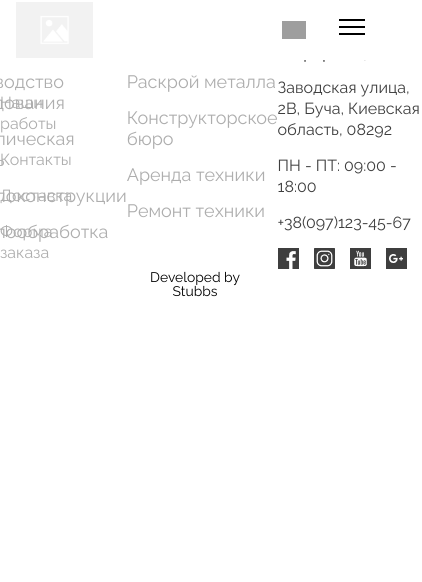
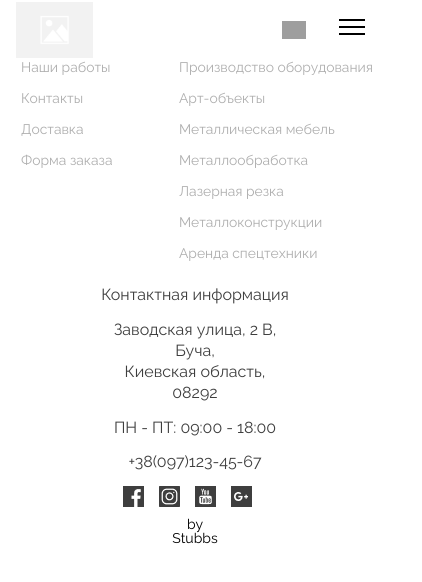
Before and after one commit to pseleznov/test, a React (Create React App) app: page / in a window 390 px wide. Shown: the top 582 px of the page, 422 px wide, since content can reach past the window. Built offline with nearby package versions, Linux system fonts and the light colour scheme; grey boxes are pictures that could not be loaded.

Commit message:
finish adaptive footer

```diff
--- a/src/components/Footer/Footer.css
+++ b/src/components/Footer/Footer.css
@@ -1,6 +1,65 @@
 .footerWrapper {
   height: 300px;
   padding-top: 20px;
+  position: relative;
+}
+
+@media screen and (max-width: 768px) {
+  .footerWrapper {
+    height: 540px;
+  }
+}
+
+.footerWrapper .goldenLine {
+  position: absolute;
+  top: 0;
+  width: 1px;
+  height: 55px;
+  background: #E4B56B;
+}
+
+@media screen and (max-width: 1024px) {
+  .footerWrapper .goldenLine {
+    display: none;
+  }
+}
+
+@media screen and (max-width: 768px) {
+  .footerWrapper .goldenLine {
+    display: block;
+  }
+}
+
+.footerWrapper .goldenLine.one {
+  left: 415px;
+}
+
+@media screen and (max-width: 1320px) {
+  .footerWrapper .goldenLine.one {
+    left: 200px;
+  }
+}
+
+@media screen and (max-width: 768px) {
+  .footerWrapper .goldenLine.one {
+    left: 127px;
+  }
+}
+
+.footerWrapper .goldenLine.two {
+  left: 914px;
+}
+
+@media screen and (max-width: 1320px) {
+  .footerWrapper .goldenLine.two {
+    left: 700px;
+  }
+}
+
+@media screen and (max-width: 768px) {
+  .footerWrapper .goldenLine.two {
+    left: 349px;
+  }
 }
 
 .footerWrapper .footergrid {
@@ -10,6 +69,32 @@
       grid-template-columns: 20.73529% 50.44118% 28.67647%;
   -ms-grid-rows: (250px)[1];
       grid-template-rows: repeat(1, 250px);
+}
+
+@media screen and (max-width: 768px) {
+  .footerWrapper .footergrid {
+    -ms-grid-columns: 123fr 236fr;
+        grid-template-columns: 123fr 236fr;
+    row-gap: 15px;
+        grid-template-areas: "info service"
+ "contacts contacts";
+  }
+  .footerWrapper .footergrid .info {
+    -ms-grid-row: 1;
+    -ms-grid-column: 1;
+    grid-area: info;
+  }
+  .footerWrapper .footergrid .serviceComp {
+    -ms-grid-row: 1;
+    -ms-grid-column: 2;
+    grid-area: service;
+  }
+  .footerWrapper .footergrid .contacts {
+    -ms-grid-row: 2;
+    -ms-grid-column: 1;
+    -ms-grid-column-span: 2;
+    grid-area: contacts;
+  }
 }
 
 .footerWrapper .footergrid .info {
@@ -38,6 +123,14 @@
   margin-bottom: 30px;
 }
 
+@media screen and (max-width: 768px) {
+  .footerWrapper .footergrid .info .infoWrapper .title {
+    margin-bottom: 20px;
+    font-size: 0.89em;
+    line-height: 19px;
+  }
+}
+
 .footerWrapper .footergrid .info .infoWrapper span {
   margin-bottom: 15px;
   font-size: 0.89em;
@@ -45,7 +138,14 @@
   color: #AEAEAE;
 }
 
-.footerWrapper .footergrid .service {
+@media screen and (max-width: 768px) {
+  .footerWrapper .footergrid .info .infoWrapper span {
+    font-size: 0.77em;
+    line-height: 16px;
+  }
+}
+
+.footerWrapper .footergrid .serviceComp {
   display: -webkit-box;
   display: -ms-flexbox;
   display: flex;
@@ -54,29 +154,36 @@
           justify-content: flex-end;
 }
 
-.footerWrapper .footergrid .service .serviceWrapper {
+@media screen and (max-width: 768px) {
+  .footerWrapper .footergrid .serviceComp {
+    display: none;
+  }
+}
+
+.footerWrapper .footergrid .serviceComp .serviceWrapper {
   width: 513px;
   color: #AEAEAE;
   line-height: 21px;
 }
 
-.footerWrapper .footergrid .service .serviceWrapper .title {
+.footerWrapper .footergrid .serviceComp .serviceWrapper .title {
   font-size: 1em;
   color: #3E3E3E;
   margin-bottom: 30px;
 }
 
-.footerWrapper .footergrid .service .serviceWrapper .serviceBlock {
+.footerWrapper .footergrid .serviceComp .serviceWrapper .serviceBlock {
   display: -webkit-box;
   display: -ms-flexbox;
   display: flex;
-  -webkit-box-pack: justify;
-      -ms-flex-pack: justify;
-          justify-content: space-between;
+  -webkit-box-pack: start;
+      -ms-flex-pack: start;
+          justify-content: flex-start;
 }
 
-.footerWrapper .footergrid .service .serviceWrapper .serviceBlock .firstServiceBlock,
-.footerWrapper .footergrid .service .serviceWrapper .serviceBlock .secondServiceBlock {
+.footerWrapper .footergrid .serviceComp .serviceWrapper .serviceBlock .firstServiceBlock,
+.footerWrapper .footergrid .serviceComp .serviceWrapper .serviceBlock .secondServiceBlock {
+  margin-right: 60px;
   display: -webkit-box;
   display: -ms-flexbox;
   display: flex;
@@ -92,8 +199,42 @@
           flex-direction: column;
 }
 
-.footerWrapper .footergrid .service .serviceWrapper .serviceBlock .firstServiceBlock > div,
-.footerWrapper .footergrid .service .serviceWrapper .serviceBlock .secondServiceBlock > div {
+.footerWrapper .footergrid .serviceComp .serviceWrapper .serviceBlock .firstServiceBlock > div,
+.footerWrapper .footergrid .serviceComp .serviceWrapper .serviceBlock .secondServiceBlock > div {
+  font-size: 0.89em;
+  margin-bottom: 15px;
+}
+
+.footerWrapper .footergrid .servicePhone {
+  display: none;
+  -webkit-box-pack: end;
+      -ms-flex-pack: end;
+          justify-content: flex-end;
+}
+
+@media screen and (max-width: 768px) {
+  .footerWrapper .footergrid .servicePhone {
+    display: -webkit-box;
+    display: -ms-flexbox;
+    display: flex;
+  }
+}
+
+.footerWrapper .footergrid .servicePhone .serviceWrapper {
+  width: 211px;
+  color: #AEAEAE;
+  line-height: 16px;
+}
+
+.footerWrapper .footergrid .servicePhone .serviceWrapper .title {
+  font-size: 0.89em;
+  line-height: 19px;
+  color: #3E3E3E;
+  margin-bottom: 20px;
+}
+
+.footerWrapper .footergrid .servicePhone .serviceWrapper > div {
+  font-size: 0.77em;
   margin-bottom: 15px;
 }
 
@@ -117,6 +258,15 @@
           flex-direction: column;
 }
 
+@media screen and (max-width: 768px) {
+  .footerWrapper .footergrid .contacts .contactsWrapper {
+    -webkit-box-align: center;
+        -ms-flex-align: center;
+            align-items: center;
+    margin-bottom: 10px;
+  }
+}
+
 .footerWrapper .footergrid .contacts .contactsWrapper span {
   max-width: 210px;
   margin-bottom: 15px;
@@ -125,8 +275,46 @@
   color: #3E3E3E;
 }
 
+@media screen and (max-width: 768px) {
+  .footerWrapper .footergrid .contacts .contactsWrapper span:nth-child(2) {
+    display: -webkit-box;
+    display: -ms-flexbox;
+    display: flex;
+    -webkit-box-pack: start;
+        -ms-flex-pack: start;
+            justify-content: flex-start;
+    -webkit-box-align: center;
+        -ms-flex-align: center;
+            align-items: center;
+    -webkit-box-orient: vertical;
+    -webkit-box-direction: normal;
+        -ms-flex-direction: column;
+            flex-direction: column;
+  }
+  .footerWrapper .footergrid .contacts .contactsWrapper span:nth-child(2) span {
+    font-size: 1em;
+    line-height: 21px;
+    margin-bottom: 0px;
+    color: #3E3E3E;
+  }
+}
+
 .footerWrapper .footergrid .contacts .contactsWrapper span:first-child {
   font-size: 1em;
+}
+
+@media screen and (max-width: 768px) {
+  .footerWrapper .footergrid .contacts .contactsWrapper span:first-child {
+    font-size: 0.89em;
+  }
+}
+
+@media screen and (max-width: 768px) {
+  .footerWrapper .footergrid .contacts .contactsWrapper span {
+    line-height: 19px;
+    max-width: 190px;
+    text-align: center;
+  }
 }
 
 .footerWrapper .footergrid .contacts .contactsWrapper .links {
@@ -161,6 +349,12 @@
           align-items: flex-start;
 }
 
+@media screen and (max-width: 768px) {
+  .footerWrapper .directed_By_Robert_B_Weide {
+    display: none;
+  }
+}
+
 .footerWrapper .directed_By_Robert_B_Weide > div {
   font-size: 0.77em;
   line-height: 14px;
@@ -168,4 +362,31 @@
   height: 30px;
   text-align: center;
 }
+
+.footerWrapper .directed_By_Robert_B_Weide_phone {
+  height: 47px;
+  display: none;
+  -webkit-box-pack: center;
+      -ms-flex-pack: center;
+          justify-content: center;
+  -webkit-box-align: start;
+      -ms-flex-align: start;
+          align-items: flex-start;
+}
+
+@media screen and (max-width: 768px) {
+  .footerWrapper .directed_By_Robert_B_Weide_phone {
+    display: -webkit-box;
+    display: -ms-flexbox;
+    display: flex;
+  }
+}
+
+.footerWrapper .directed_By_Robert_B_Weide_phone > div {
+  font-size: 14px;
+  line-height: 14px;
+  width: 47px;
+  height: 30px;
+  text-align: center;
+}
 /*# sourceMappingURL=Footer.css.map */
--- a/src/components/Footer/Footer.jsx
+++ b/src/components/Footer/Footer.jsx
@@ -8,6 +8,8 @@ import google from '../../assets/images/googlePlus.jpg'
 const Footer = () => {
     return (
         <div className="footerWrapper">
+            <div className="goldenLine one"></div>
+            <div className="goldenLine two"></div>
             <div className="footergrid">
                 <div className="info">
                     <div className="infoWrapper">
@@ -18,7 +20,9 @@ const Footer = () => {
                         <span>Форма заказа</span>
                     </div>
                 </div>
-                <div className="service">
+
+
+                <div className="serviceComp">
                     <div className="serviceWrapper">
                         <div className="title">Услуги</div>
                         <div className="serviceBlock">
@@ -37,17 +41,37 @@ const Footer = () => {
                         </div>
                     </div>
                 </div>
+
+
+                <div className="servicePhone">
+                    <div className="serviceWrapper">
+                        <div className="title">Услуги</div>
+                        <div>Производство оборудования</div>
+                        <div>Арт-объекты</div>
+                        <div>Металлическая мебель</div>
+                        <div>Металлообработка</div>
+                        <div>Лазерная резка</div>
+                        <div>Металлоконструкции</div>
+                        <div>Аренда спецтехники</div>
+                    </div>
+                </div>
+
+
                 <div className="contacts">
                     <div className="contactsWrapper">
                         <span>Контактная информация</span>
-                        <span>Заводская улица, 2В, Буча, Киевская область, 08292</span>
+                        <span>
+                            <span>Заводская улица, 2 В,</span>
+                            <span>Буча,</span>
+                            <span> Киевская область, 08292</span>
+                        </span>
                         <span>ПН - ПТ: 09:00 - 18:00</span>
                         <span>+38(097)123-45-67</span>
                         <div className="links">
-                            <a href="#"><img src={facebook} alt=""/></a>
-                            <a href="#"><img src={instagram} alt=""/></a>
-                            <a href="#"><img src={youtube} alt=""/></a>
-                            <a href="#"><img src={google} alt=""/></a>
+                            <a href="#"><img src={facebook} alt="" /></a>
+                            <a href="#"><img src={instagram} alt="" /></a>
+                            <a href="#"><img src={youtube} alt="" /></a>
+                            <a href="#"><img src={google} alt="" /></a>
                         </div>
                     </div>
                 </div>
@@ -55,6 +79,9 @@ const Footer = () => {
             <div className="directed_By_Robert_B_Weide">
                 <div>Developed by Stubbs</div>
             </div>
+            <div className="directed_By_Robert_B_Weide_phone">
+                <div> by Stubbs </div>
+            </div>
         </div>
     );
 }
--- a/src/components/Footer/Footer.scss
+++ b/src/components/Footer/Footer.scss
@@ -1,10 +1,62 @@
 .footerWrapper {
     height: 300px;
     padding-top: 20px;
+    position: relative;
+     @media screen and (max-width: 768px) {
+        height: 540px;
+     }
+    .goldenLine {
+        position: absolute;
+        top: 0;
+        width: 1px;
+        height: 55px;
+        background: #E4B56B;
+        @media screen and (max-width: 1024px) {
+            display: none;
+        }
+        @media screen and (max-width: 768px) {
+            display: block;
+        }
+    }
+    .goldenLine.one {
+        left: 415px;
+        @media screen and (max-width: 1320px) {
+            left: 200px;
+        }
+        @media screen and (max-width: 768px) {
+            left: 127px;
+        }
+    }
+    .goldenLine.two {
+        left: 914px;
+        @media screen and (max-width: 1320px) {
+            left: 700px
+        }
+        @media screen and (max-width: 768px) {
+            left: 349px;
+        }
+    }
     .footergrid {
         display: grid;
         grid-template-columns: 282 /1360 *100% 686 /1360 *100% 390 /1360 *100%;
         grid-template-rows: repeat(1, 250px);
+        @media screen and (max-width: 768px) {
+            grid-template-columns: 123fr 236fr;
+            row-gap: 15px;
+            grid-template-areas:
+                "info service"
+                "contacts contacts";
+            .info {
+                grid-area: info;
+            }
+            .serviceComp {
+                grid-area: service;
+            }
+            .contacts {
+                grid-area: contacts;
+            }
+
+        }
         .info {
             margin: 0 auto;
             .infoWrapper {
@@ -16,52 +68,106 @@
                     font-size: 1em;
                     color: #3E3E3E;
                     margin-bottom: 30px;
+                    @media screen and (max-width: 768px) {
+                        margin-bottom: 20px;
+                        font-size: 0.89em;
+                        line-height: 19px;
+                    }
                 }
                 span {
                     margin-bottom: 15px;
                     font-size: 0.89em;
                     line-height: 21px;
                     color: #AEAEAE;
+                    @media screen and (max-width: 768px) {
+                        font-size: 0.77em;
+                        line-height: 16px;
+                    }
                 }
             }
         }
-        .service {
+        .serviceComp {
             display: flex;
+            @media screen and (max-width: 768px) {
+                display: none;
+            }
             justify-content: flex-end;
             .serviceWrapper {
                 width: 513px;
                 color: #AEAEAE;
                 line-height: 21px;
-                    .title {
-                        font-size: 1em;
-                        color: #3E3E3E;
-                        margin-bottom: 30px;
-                    }
+                .title {
+                    font-size: 1em;
+                    color: #3E3E3E;
+                    margin-bottom: 30px;
+                }
 
                 .serviceBlock {
                     display: flex;
-                    justify-content: space-between;
+                    justify-content: flex-start;
                     .firstServiceBlock,
-                    .secondServiceBlock{
+                    .secondServiceBlock {
+                        margin-right: 60px;
                         display: flex;
                         justify-content: flex-start;
                         align-items: flex-start;
                         flex-direction: column;
                         > div {
+                            font-size: 0.89em;
                             margin-bottom: 15px;
                         }
                     }
                 }
             }
         }
+        .servicePhone {
+            display: none;
+            @media screen and (max-width: 768px) {
+                display: flex;
+            }
+            justify-content: flex-end;
+            .serviceWrapper {
+                width: 211px;
+                color: #AEAEAE;
+                line-height: 16px;
+                .title {
+                    font-size: 0.89em;
+                    line-height: 19px;
+                    color: #3E3E3E;
+                    margin-bottom: 20px;
+                }
+                > div {
+                    font-size: 0.77em;
+                    margin-bottom: 15px;
+                }
+            }
+        }
         .contacts {
             margin: 0 auto;
             .contactsWrapper {
+                @media screen and (max-width: 768px) {
+                    align-items: center;
+                    margin-bottom: 10px;
+                }
                 display: flex;
                 justify-content: flex-start;
                 align-items: flex-start;
                 flex-direction: column;
                 span {
+                    @media screen and (max-width: 768px) {
+                        &:nth-child(2) {
+                            display: flex;
+                            justify-content: flex-start;
+                            align-items: center;
+                            flex-direction: column;
+                            span {
+                                font-size: 1em;
+                                line-height: 21px;
+                                margin-bottom: 0px;
+                                color: #3E3E3E;
+                            }
+                        }
+                    }
                     max-width: 210px;
                     margin-bottom: 15px;
                     font-size: 0.89em;
@@ -69,6 +175,14 @@
                     color: #3E3E3E;
                     &:first-child {
                         font-size: 1em;
+                        @media screen and (max-width: 768px) {
+                            font-size: 0.89em;
+                        }
+                    }
+                    @media screen and (max-width: 768px) {
+                        line-height: 19px;
+                        max-width: 190px;
+                        text-align: center;
                     }
                 }
                 .links {
@@ -89,6 +203,9 @@
         }
     }
     .directed_By_Robert_B_Weide {
+        @media screen and (max-width: 768px) {
+            display: none;
+        }
         height: 50px;
         display: flex;
         justify-content: center;
@@ -101,6 +218,22 @@
             text-align: center;
         }
     }
+    .directed_By_Robert_B_Weide_phone {
+        @media screen and (max-width: 768px) {
+            display: flex;
+        }
+        height: 47px;
+        display: none;
+        justify-content: center;
+        align-items: flex-start;
+        > div {
+            font-size: 14px;
+            line-height: 14px;
+            width: 47px;
+            height: 30px;
+            text-align: center;
+        }
+    }
 }
 
 
```
Also changed, not shown: 1 other file (tests, documents, lock files or other folders).
